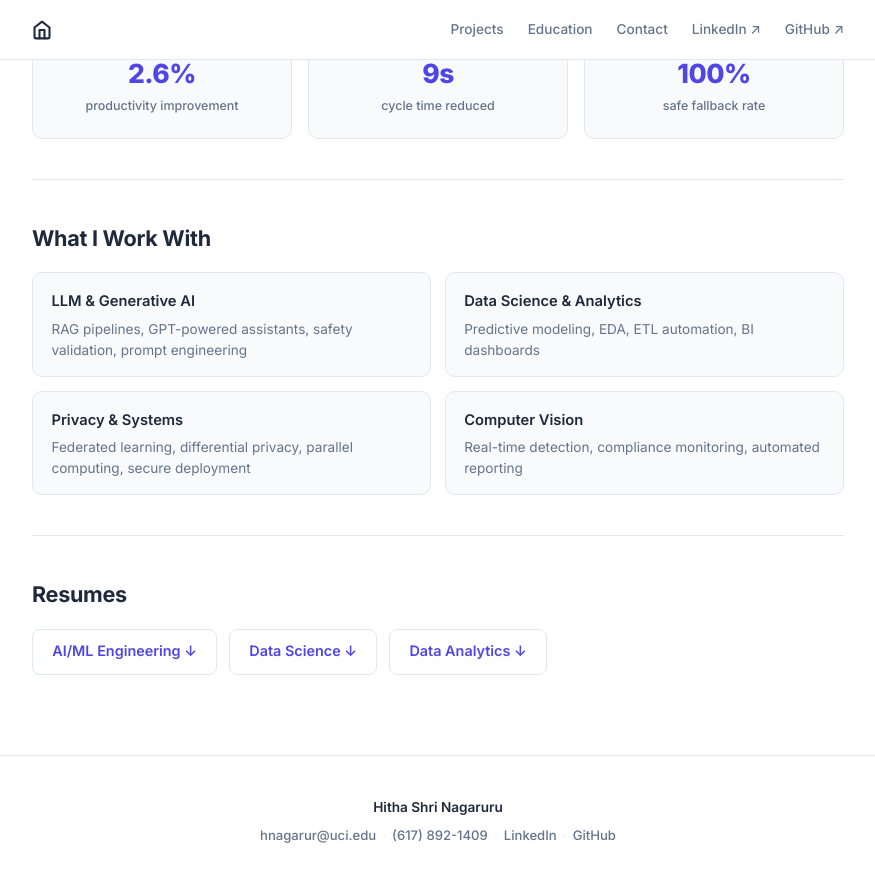
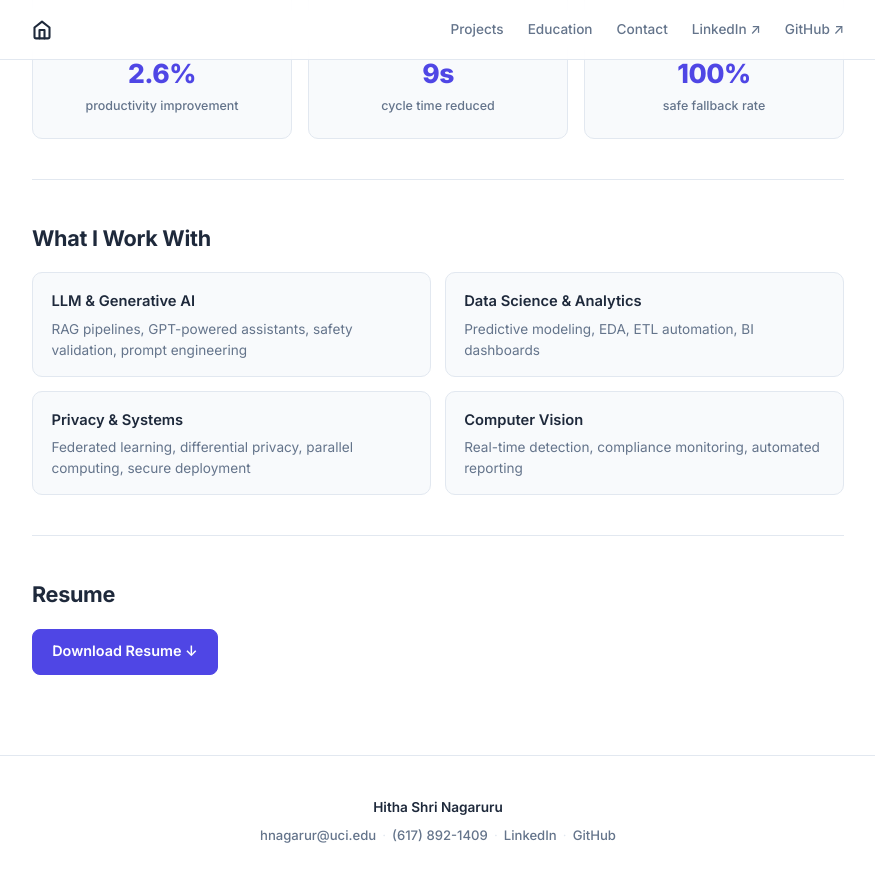
Before and after one commit to hithashri/hithashri.github.io, a Jekyll site: the page built from index.md, in a window 1280 px wide and 900 px high, scrolled down 944 px. Shown: the top 882 px of the window, without its empty margins (202-1077 px from the left). Built offline with Jekyll 4.4.1, drawn with Linux system fonts in a browser that asks for light colours.

Commit message:
resume changes

```diff
--- a/index.md
+++ b/index.md
@@ -70,10 +70,8 @@ title: Home
 
 ---
 
-## Resumes
+## Resume
 
 <div class="resume-row">
-  <a href="assets/docs/Hitha_Shri_Nagaruru_Resume.pdf" class="btn btn-outline" target="_blank">AI/ML Engineering ↓</a>
-  <a href="assets/docs/Hitha_Shri_Resume.pdf" class="btn btn-outline" target="_blank">Data Science ↓</a>
-  <a href="assets/docs/Hitha_Resume.pdf" class="btn btn-outline" target="_blank">Data Analytics ↓</a>
+  <a href="assets/docs/Hitha Shri Nagaruru Resume.pdf" class="btn btn-primary" target="_blank">Download Resume ↓</a>
 </div>
```
Also changed, not shown: 4 other files.
